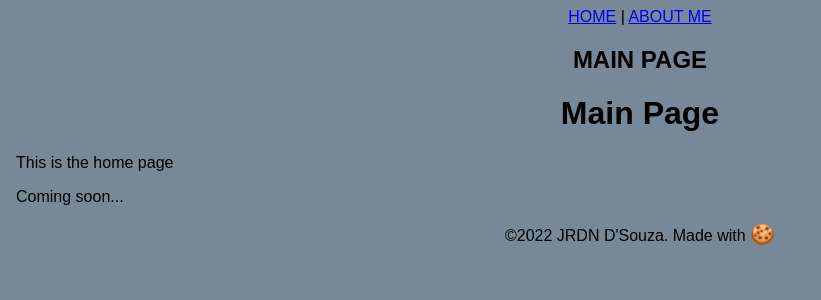
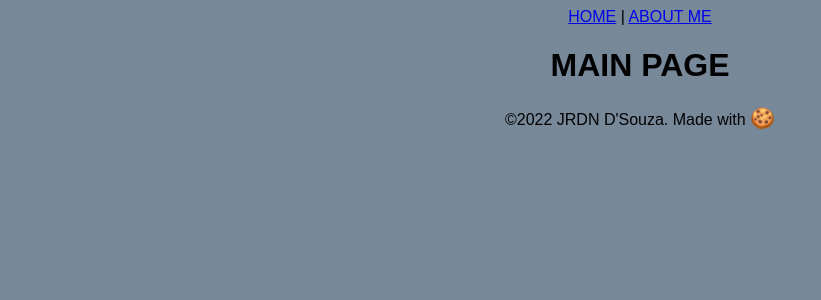
Before and after one commit to JRDNXr/jrdns-website, a React (Create React App) app: page / in a window 1280 px wide. Shown: the top 300 px of the page, without its empty margins (0-821 px from the left). Built offline with nearby package versions, Linux system fonts and the light colour scheme.

Commit message:
Commit 2.01
- Removed fluff in README
- Minor changes to UI

```diff
--- a/src/App.js
+++ b/src/App.js
@@ -9,12 +9,10 @@ function App() {
           <Link to="/">HOME</Link>
           {" | "}
           <Link to="about-me">ABOUT ME</Link>
-          <h1>MAIN PAGE</h1>
         </nav>
       </header>
       <body>
         <Outlet/>
-        <p>Coming soon...</p>
       </body>
       <footer>
         <p>&copy;2022 JRDN D'Souza. Made with <a href="cookies" id="no-underline-size-up">&#127850;</a></p>
--- a/src/pages/MainPage.js
+++ b/src/pages/MainPage.js
@@ -3,8 +3,7 @@ import "./MainPage.css";
 const MainPage = () => {
     return(
         <main className="MainPage">
-            <h1>Main Page</h1>
-            <p>This is the home page</p>
+            <h1>MAIN PAGE</h1>
         </main>
     )
 }
```
Also changed, not shown: 1 other file (tests, documents, lock files or other folders).
